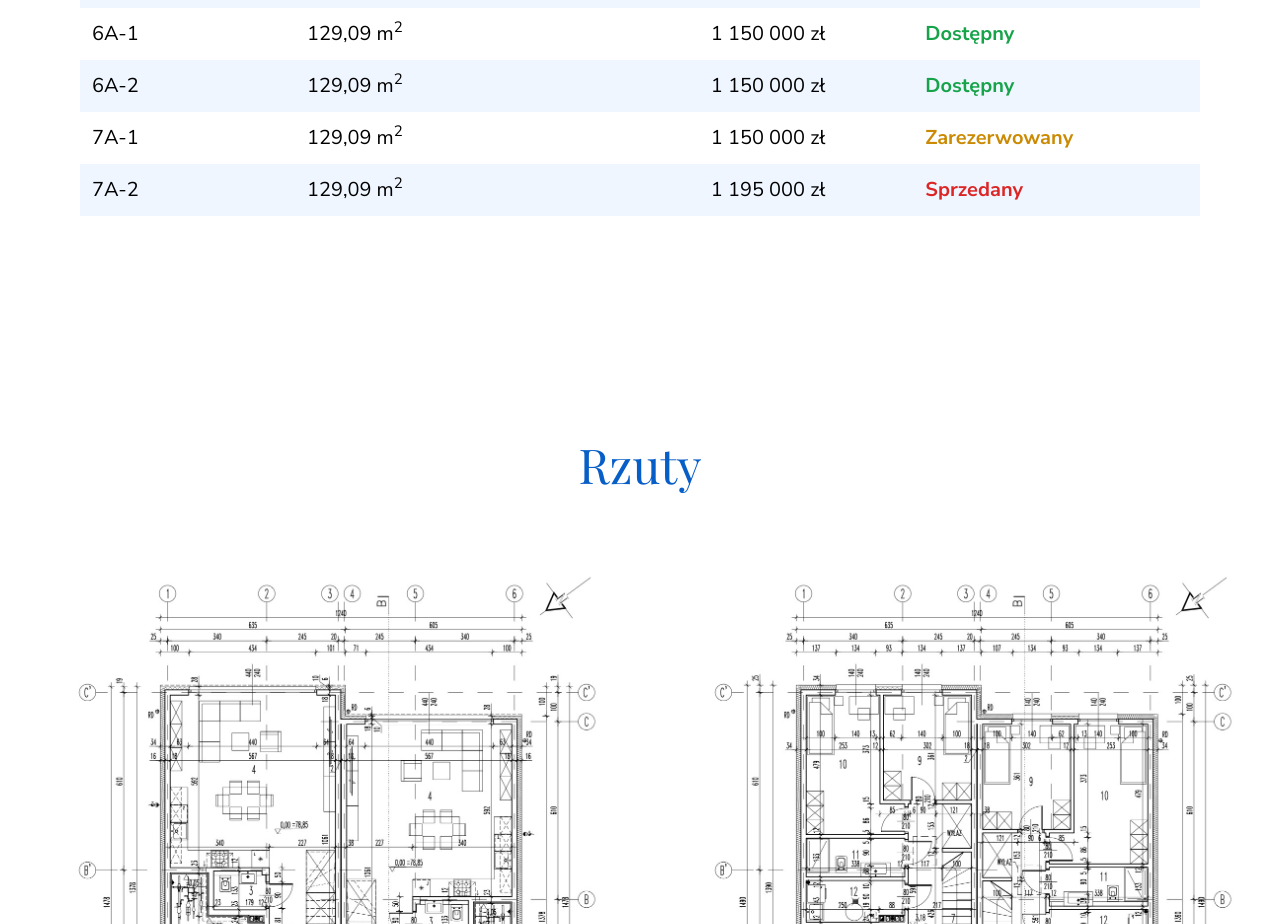
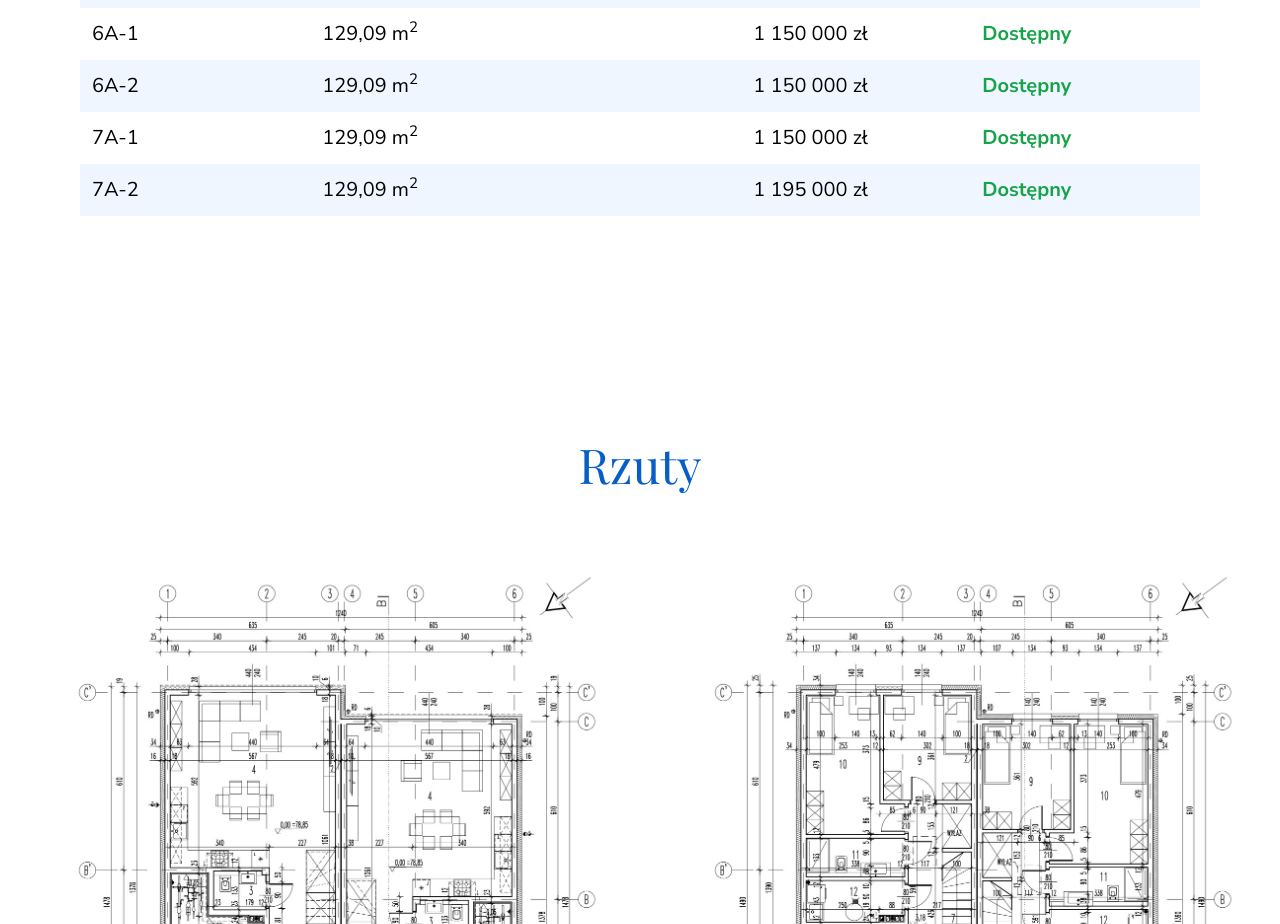
Before and after one commit to krzysztofson/perfektinvest, a website: page dist/domy-z-garazem.html in a window 1280 px wide. Shown: the part 2420-3344 px from the top of the page. Drawn offline with nearby package versions, Linux system fonts and the light colour scheme; a web font is replaced by a local one.

Commit message:
availability

```diff
--- a/dist/domy-z-garazem.html
+++ b/dist/domy-z-garazem.html
@@ -302,7 +302,8 @@
               <td>129,09 m<sup>2</sup></td>
               <td>1 150 000 zł</td>
               <td>
-                <strong class="font-bold text-yellow-600">Zarezerwowany</strong>
+                <strong class="font-bold text-green-600">Dostępny</strong>
+                <!-- <strong class="font-bold text-yellow-600">Zarezerwowany</strong> -->
               </td>
             </tr>
             <tr>
@@ -310,7 +311,8 @@
               <td>129,09 m<sup>2</sup></td>
               <td>1 195 000 zł</td>
               <td>
-                <strong class="font-bold text-red-600">Sprzedany</strong>
+                <strong class="font-bold text-green-600">Dostępny</strong>
+                <!-- <strong class="font-bold text-red-600">Sprzedany</strong> -->
               </td>
             </tr>
           </tbody>
```
Also changed, not shown: dist/index.html (+1 -33 lines), dist/assets/css/main.css.
